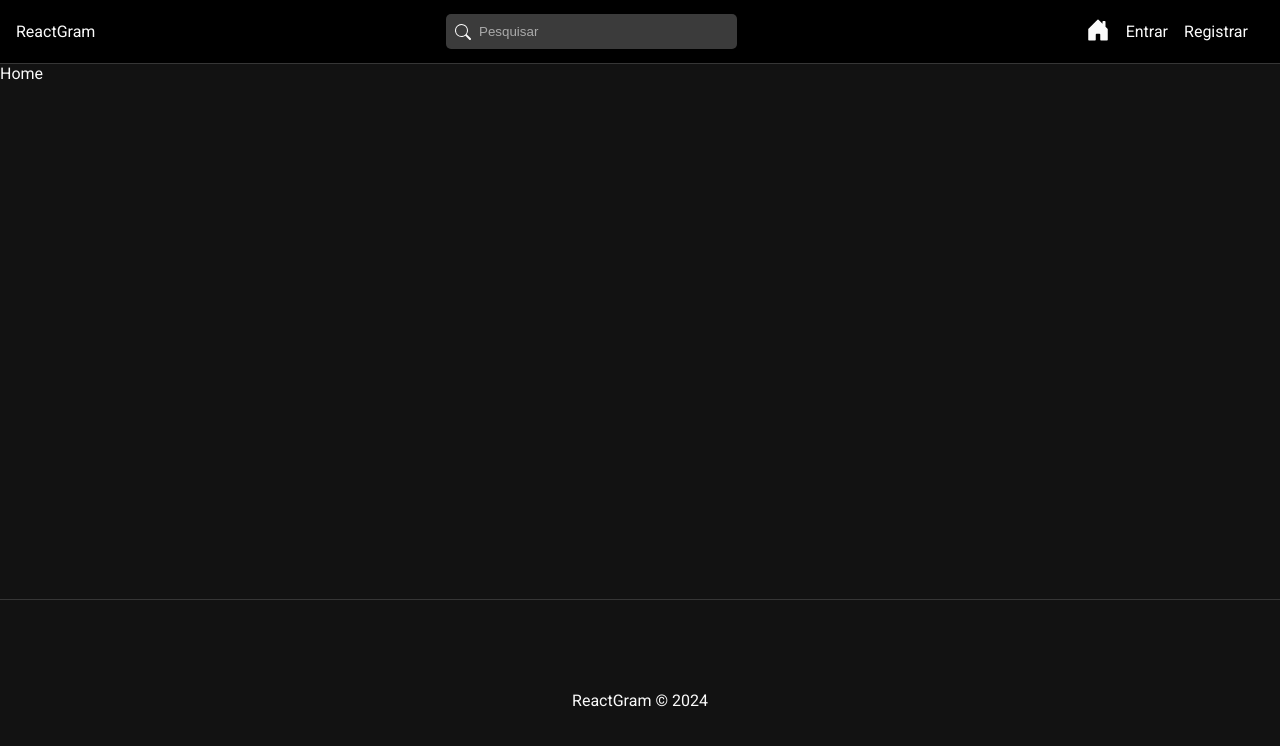
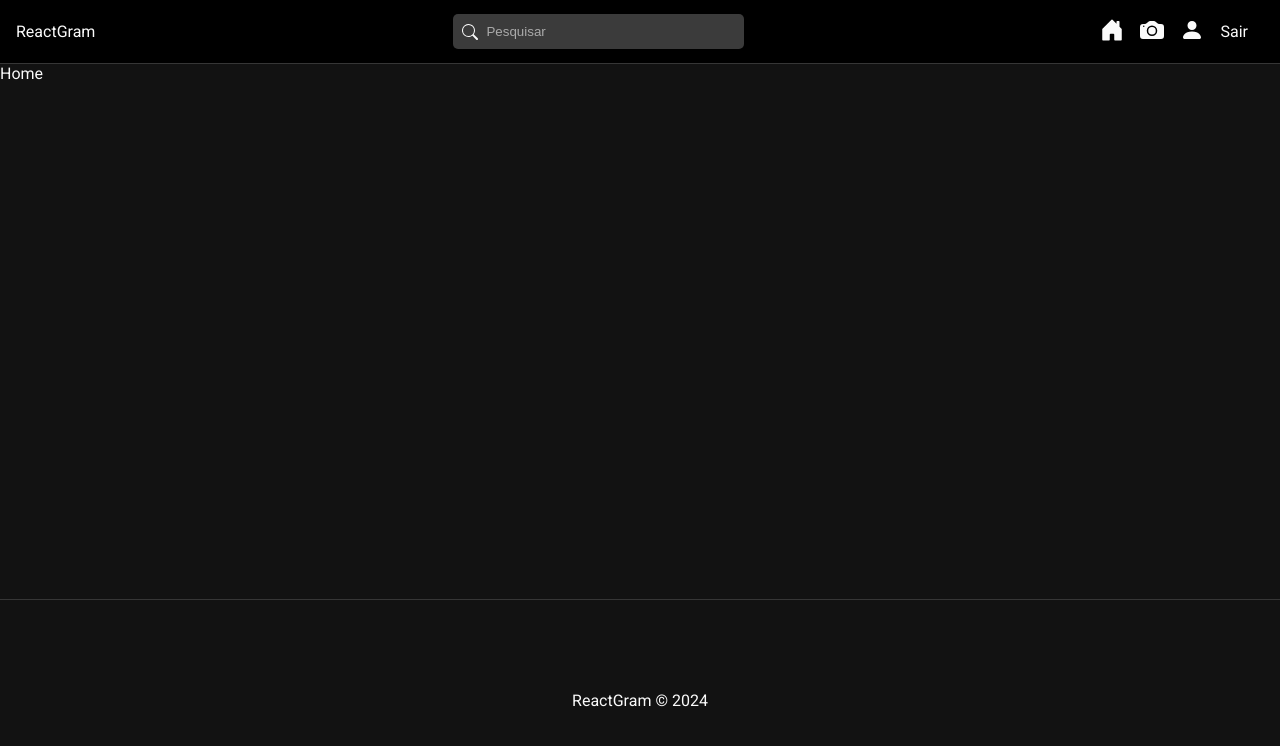
Before and after one commit to lgs8Lucas/reactgram, a React (Vite) app in the folder frontend/: page / in a window 1280 px wide. Shown: the top 746 px of the page. Built offline with nearby package versions, Linux system fonts and the light colour scheme; sample sign-in values are in the browser's storage.

Commit message:
Alterando NavBar de acordo com a autenticação do usuário.

```diff
--- a/frontend/src/components/Navbar.jsx
+++ b/frontend/src/components/Navbar.jsx
@@ -10,7 +10,15 @@ import {
 	BsFillCameraFill,
 } from "react-icons/bs";
 
+//Hooks
+import { useState } from "react";
+import { useAuth } from "../hooks/useAuth";
+import { useDispatch, useSelector } from "react-redux";
+import { useNavigate } from "react-router-dom";
+
 const Navbar = () => {
+	const { auth } = useAuth();
+	const { user } = useSelector((state) => state.auth);
 	return (
 		<nav id="nav">
 			<Link to={"/"}>ReactGram</Link>
@@ -19,17 +27,37 @@ const Navbar = () => {
 				<input type="text" placeholder="Pesquisar" />
 			</form>
 			<ul id="nav-links">
+				{auth ? (
+					<>
 						<li>
 							<NavLink to={"/"}>
 								<BsHouseDoorFill />
 							</NavLink>
 						</li>
+						{user && (
+							<li>
+								<NavLink to={`/users/${user._id}`}>
+									<BsFillCameraFill />
+								</NavLink>
+							</li>
+						)}
+						<li>
+							<NavLink to={"/profile"}><BsFillPersonFill/></NavLink>
+						</li>
+						<li>
+							<span>Sair</span>
+						</li>
+					</>
+				) : (
+					<>
 						<li>
 							<NavLink to={"/login"}>Entrar</NavLink>
 						</li>
 						<li>
 							<NavLink to={"/register"}>Registrar</NavLink>
 						</li>
+					</>
+				)}
 			</ul>
 		</nav>
 	);
```
Lines whose indentation alone changed are shown as unchanged.
